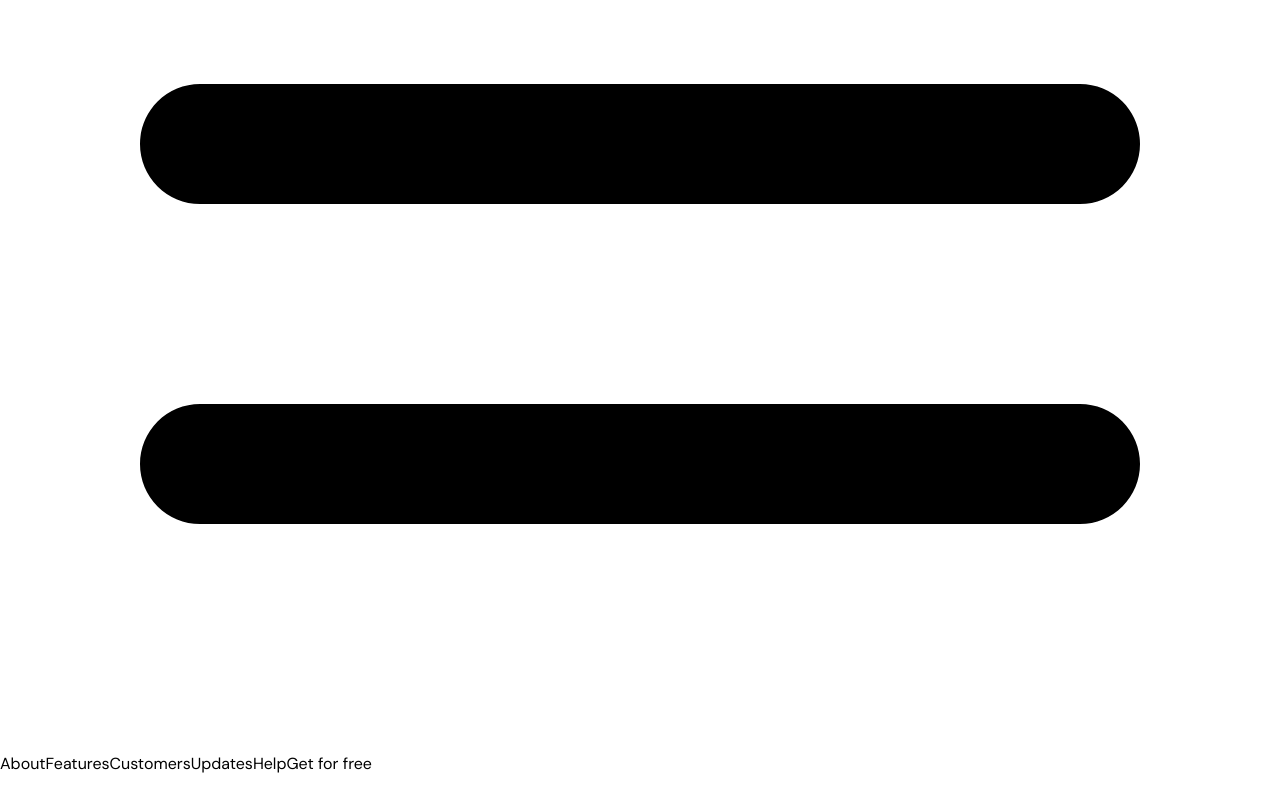
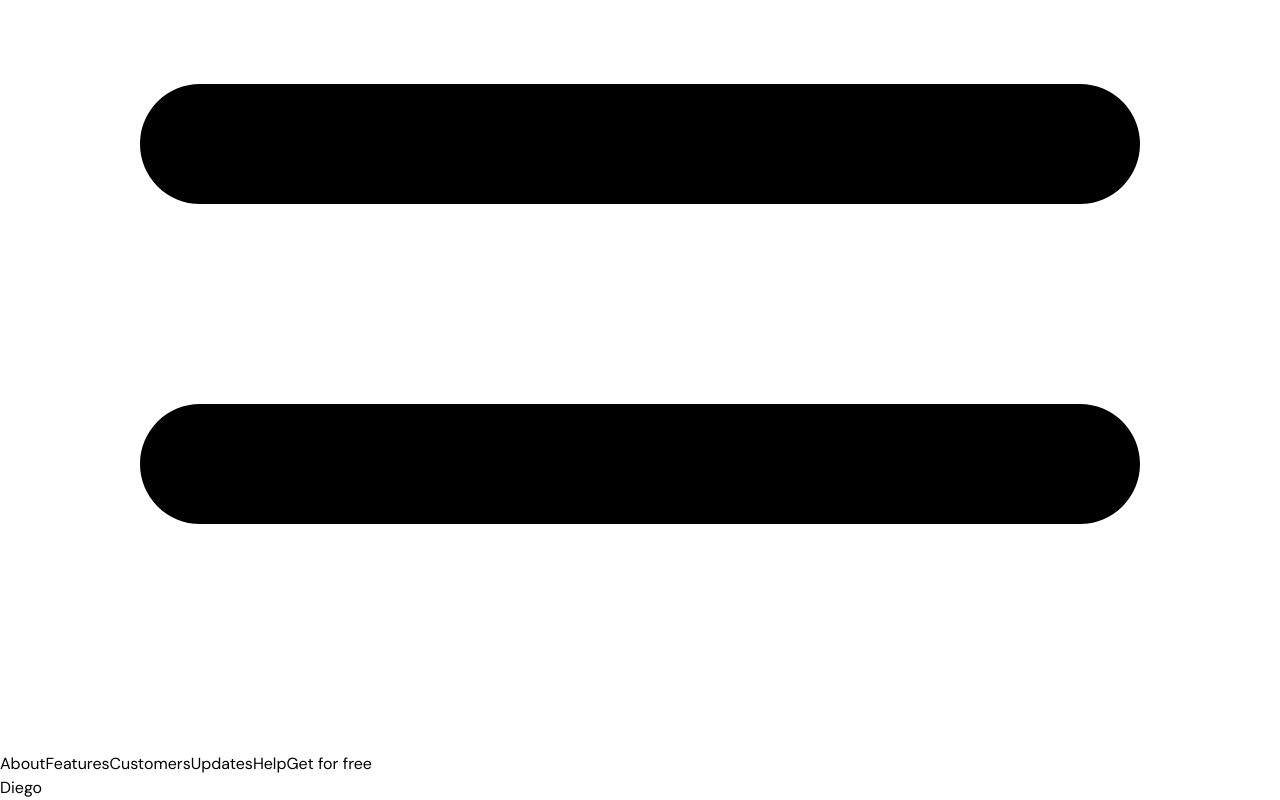
Before and after one commit to diego-teileche/light-saas-landing-page, a Next.js app: page / in a window 1280 px wide. Shown: the part 1896-2696 px from the top of the page. Before the commit the page ends 2672 px from the top, so only its background shows below. Built offline with nearby package versions, Linux system fonts and the light colour scheme.

Commit message:
Hero | Starting hero section

```diff
--- a/src/app/page.tsx
+++ b/src/app/page.tsx
@@ -1,6 +1,7 @@
 "use client"
 import { useTitleChanger } from "@/hooks/useTitleChanger"
 import { Header } from "@/sections/Header"
+import { Hero } from "@/sections/Hero"
 
 export default function Home() {
   useTitleChanger({
@@ -8,5 +9,10 @@ export default function Home() {
     blurTitle: "I miss you! 😭 | Diego Tech",
   })
 
-  return <Header />
+  return (
+    <>
+      <Header />
+      <Hero />
+    </>
+  )
 }
--- a/src/sections/Hero.tsx
+++ b/src/sections/Hero.tsx
@@ -1,3 +1,3 @@
 export const Hero = () => {
-  return null;
-};
+  return <section>Diego</section>
+}
```
